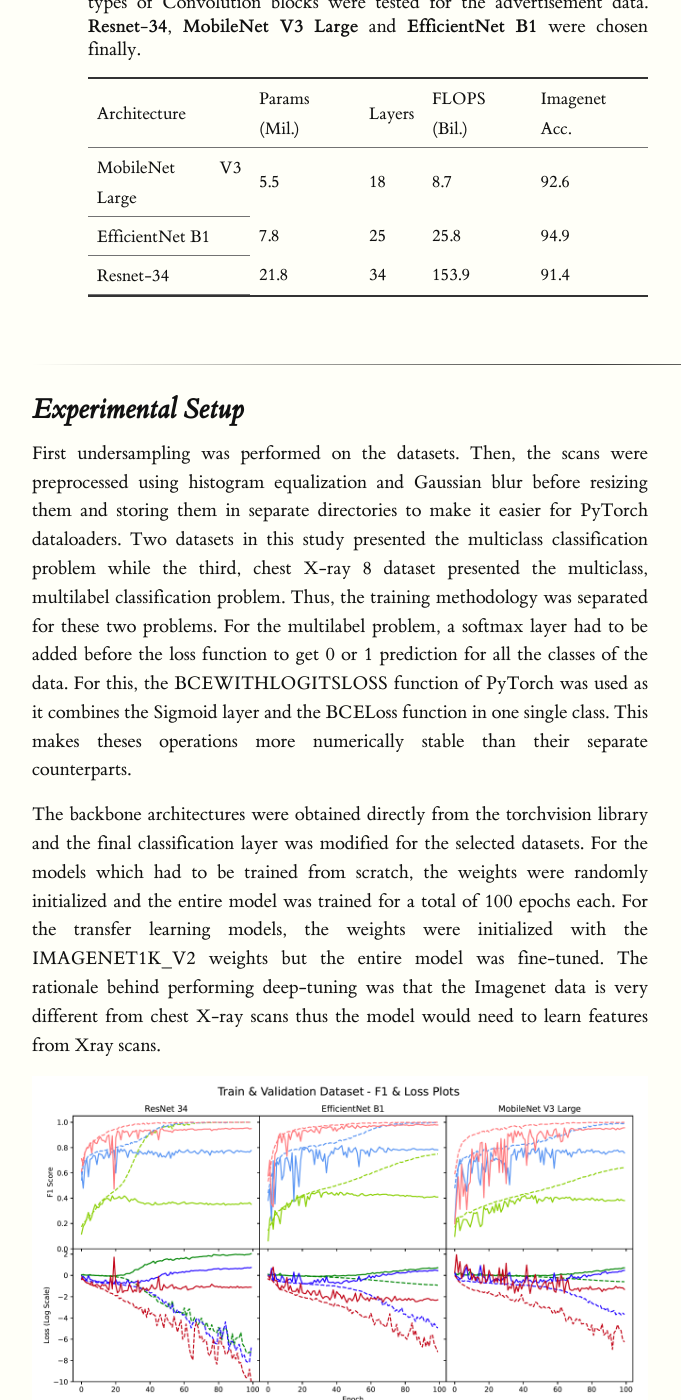
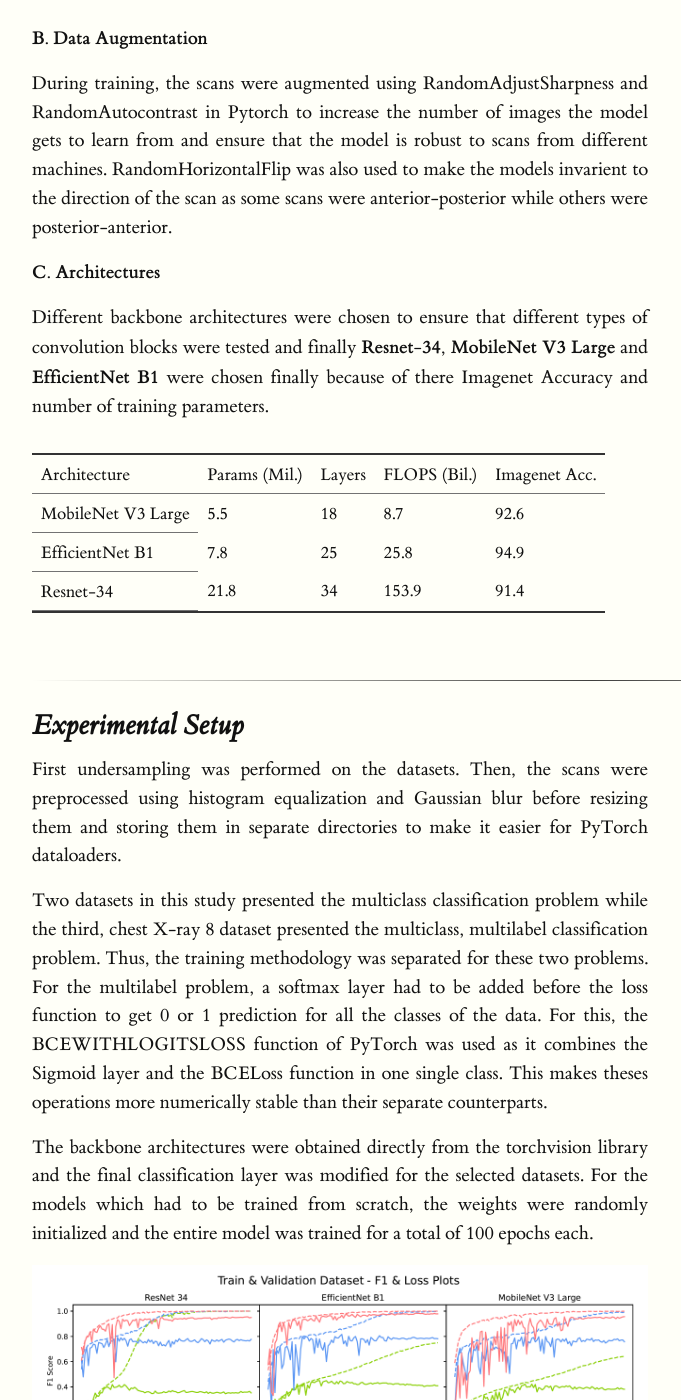
Before and after one commit to coderjolly/coderjolly.github.io, a Jekyll site: the page built from _posts/2022-12-29-chest-x-ray.md, in a window 1280 px wide and 1400 px high, scrolled down 3315 px. Shown: the whole window, without its empty margins (128-809 px from the left). Built offline with Jekyll 4.4.1, drawn with Linux system fonts in a browser that asks for light colours; a style sheet for code colours, icons or effects is not loaded; some of the changed text lies outside the part shown; grey boxes are pictures that could not be loaded.

Commit message:
corrected writings

```diff
--- a/_posts/2022-12-29-chest-x-ray.md
+++ b/_posts/2022-12-29-chest-x-ray.md
@@ -35,25 +35,28 @@ A sample of the dataset can be downloaded from the following [link](https://driv
 ![sample-dataset](/assets/img/chest-x-ray/sample-dataset.png)
 
 ## Methodology
-In this study, 12 models, four for each of the three datasets will be trained. The first three models will be trained from scratch and the fourth model will be trained using transfer learning. The hyperparameters will be fixed across models to produce comparable results. Next, hyperparameters will be tuned to find the best model. Finally, the models will be visualized using t-SNE and Grad-CAM to explain model results.
+In this study, 12 models, four for each of the three datasets will be trained.
+- The first three models will be trained from scratch and the fourth model will be trained using transfer learning. The hyperparameters will be fixed across models to produce comparable results.
+-  Next, hyperparameters will be tuned to find the best model.
+-  Finally, the models will be visualized using t-SNE and Grad-CAM to explain model results.
 
-<ol type="A">
-<li><b>Pre-processing Techniques</b></li>
- Before training, the images were analysed to come up with pre-processing techniques such as <b>Histogram Equalization</b> and <b>Gaussian Blur</b> with a 5x5 kernel as <a href="https://journals.plos.org/plosone/article?id=10.1371/journal.pone.0265949" target="_blank" >Giełczyk et al.</a> showed that this improved the F1 score by 4% for chest X-ray classification. Visually, the contrast of the scan improved and allowed irregularities to stand out as shown in the figure below.
+<b>A. Pre-processing Techniques</b>
+
+Before training, the images were analysed to come up with pre-processing techniques such as <b>Histogram Equalization</b> and <b>Gaussian Blur</b> with a 5x5 kernel as <a href="https://journals.plos.org/plosone/article?id=10.1371/journal.pone.0265949" target="_blank" >Giełczyk et al.</a> showed that this improved the F1 score by 4% for chest X-ray classification. Visually, the contrast of the scan improved and allowed irregularities to stand out as shown in the figure below.
 
 <figure>
-<img src="/assets/img/chest-x-ray/histogram-equilization.png" width=750 height=250>
+<img src="/assets/img/chest-x-ray/histogram-equilization.png" width=700 style="display: block; margin: 0 auto">
 </figure>
 
-<li><b>Data Augmentation</b></li>
-During training, the scans were augmented using RandomAdjustSharpness and RandomAutocontrast in Pytorch to increase the number of images the model gets
-to learn from and ensure that the model is robust to scans from different machines. RandomHorizontalFlip was also used to make the models invarient to the direction
-of the scan as some scans were anterior-posterior while others were posterior-anterior.
+<b>B. Data Augmentation</b>
 
-<li><b>Architectures</b></li>
-Different backbone architectures were chosen to ensure that different types of Convolution blocks were tested for the advertisement data. <b>Resnet-34</b>, <b>MobileNet V3 Large</b> and <b>EfficientNet B1</b> were chosen finally.
+During training, the scans were augmented using RandomAdjustSharpness and RandomAutocontrast in Pytorch to increase the number of images the model gets to learn from and ensure that the model is robust to scans from different machines. RandomHorizontalFlip was also used to make the models invarient to the direction of the scan as some scans were anterior-posterior while others were posterior-anterior.
 
-<!-- <div class="table-wrapper"> -->
+<b>C. Architectures</b>
+
+Different backbone architectures were chosen to ensure that different types of convolution blocks were tested and finally <b>Resnet-34</b>, <b>MobileNet V3 Large</b> and <b>EfficientNet B1</b> were chosen finally because of there Imagenet Accuracy and number of training parameters.
+
+<div class="table-wrapper">
 <table>
         <tr>
             <th> Architecture </th> <th> Params (Mil.)</th> <th> Layers </th> <th> FLOPS (Bil.) </th> <th> Imagenet Acc. </th>
@@ -68,9 +71,7 @@ Different backbone architectures were chosen to ensure that different types of C
             <th> Resnet-34 </th> <td> 21.8 </td> <td> 34  </td> <td> 153.9 </td> <td> 91.4 </td>
         </tr>
 </table>
-<!-- </div> -->
-
-</ol>
+</div>
 
 <br/>
 
@@ -78,15 +79,18 @@ Different backbone architectures were chosen to ensure that different types of C
 
 ## Experimental Setup
 
-First undersampling was performed on the datasets. Then, the scans were preprocessed using histogram equalization and Gaussian blur before resizing them and storing them in separate directories to make it easier for PyTorch dataloaders. Two datasets in this study presented the multiclass classification problem while the third, chest X-ray 8 dataset presented the multiclass, multilabel classification problem. Thus, the training methodology was separated for these two problems. For the multilabel problem, a softmax layer had to be added before the loss function to get 0 or 1 prediction for all the classes of the data. For this, the BCEWITHLOGITSLOSS function of PyTorch was used as it combines the Sigmoid layer and the BCELoss function in one single class. This makes theses operations more numerically stable than their separate counterparts.
+First undersampling was performed on the datasets. Then, the scans were preprocessed using histogram equalization and Gaussian blur before resizing them and storing them in separate directories to make it easier for PyTorch dataloaders.
 
-The backbone architectures were obtained directly from the torchvision library and the final classification layer was modified for the selected datasets. For the models which had to be trained from scratch, the weights were randomly initialized and the entire model was trained for a total of 100 epochs each. For the transfer learning models, the weights were initialized with the IMAGENET1K_V2 weights but the entire model was fine-tuned. The rationale behind performing deep-tuning was that the Imagenet data is very different from chest X-ray scans thus the model would need to learn features from Xray scans.
+Two datasets in this study presented the multiclass classification problem while the third, chest X-ray 8 dataset presented the multiclass, multilabel classification problem. Thus, the training methodology was separated for these two problems. For the multilabel problem, a softmax layer had to be added before the loss function to get 0 or 1 prediction for all the classes of the data. For this, the BCEWITHLOGITSLOSS function of PyTorch was used as it combines the Sigmoid layer and the BCELoss function in one single class. This makes theses operations more numerically stable than their separate counterparts.
+
+The backbone architectures were obtained directly from the torchvision library and the final classification layer was modified for the selected datasets. For the models which had to be trained from scratch, the weights were randomly initialized and the entire model was trained for a total of 100 epochs each.
 
 ![f1&loss_plots](/assets/img/chest-x-ray/f1&loss_9_plots.png)
 
 The above figure represents `Train & Val, F1 & Loss plots for the 9 models`. Initial training runs of the multilabel data produced a zero F1 score due to its highly imbalanced nature. To mitigate this, class wise weights were calculated and used with the loss function. This improved the F1 score considerably. Finally, the best models from each run by validation loss were used to get the test set metrics that are displayed in the tabel below.
 
-<table>
+<div class="table-wrapper">
+    <table>
         <tr>
             <th>Model</th>
             <th colspan="3" class="cmid">Resnet</th>
@@ -142,71 +146,78 @@ The above figure represents `Train & Val, F1 & Loss plots for the 9 models`. Ini
          <td> 31 </td>
       </tr>
     </table>
+</div>
 
-### Results Analysis
+### Result Analysis
 
 &#8226; It is clear that going from a smaller architecture to a bigger architecture, makes the model start to overfit earlier. The MobileNet model was the most unstable among the three and also took more epochs to reach the minima. The **EfficientNet** algorithm performs best for the COVID and Chest X-ray 8 dataset and all three architectures performed similar for the pneumonia dataset. This shows that the compound scaling of EfficientNet gives good results for chest X-ray data. <br/>
+
 &#8226; The X-ray 8 dataset performed the worst among the three datasets which could be due to the high number of classes, class imbalance and the multilabel nature of the problem. Surprisingly, the pneumonia dataset performed worse than the COVID + pneumonia dataset which indicates that COVID cases are easier to distinguish from pneumonia cases. <br/>
+
 &#8226; It can be seen that the MobileNet architecture was the fastest to train per epoch. It consistantly took less time per epoch but, if number of epochs required to converge is considered, it does not train the fastest all the time. It is also evident that ResNet converged the fastest at half the number of epochs compared with other models. <br/>
+
 &#8226; EfficientNet models perform the best in terms of the overall F1 score on the test set with the exception of the Pneumonia dataset where surprisingly MobileNet performed the best. An F1 score of 0.8 for the pneumonia dataset was obtained, 0.98 for the COVID-19 dataset and 0.46 for the multilabel chest X-ray 8 dataset.
 
 <hr class="slender">
 
 ## Transfer Learning
 
-As **EfficientNet** gave the best for COVID and chest X-ray 8 dataset, it was chosen for transfer learning. The model was trained from scratch with ImageNet weights and was applied for classification on the COVID, Pneumonia and Chest X-ray 8 datasets.
+As **EfficientNet** gave the best for COVID and chest X-ray 8 dataset, it was chosen for transfer learning. The model was trained from scratch with ImageNet weights and was applied for classification on the COVID, Pneumonia and Chest X-ray 8 datasets. For the transfer learning models, the weights were initialized with the IMAGENET1K_V2 weights but the entire model was fine-tuned. The rationale behind performing deep-tuning was that the Imagenet data is very different from chest X-ray scans thus the model would need to learn features from Xray scans.
 
 ![f1&loss_plots](/assets/img/chest-x-ray/f1&loss_transfer_plots.png)
 
-<table>
-        <tr>
-            <th>Model</th>
-            <th colspan="3">EfficientNet-Transfer Learning</th>
-        </tr>
-        <tr>
-            <th>Dataset</th>
-            <th>F1 Score</th>
-            <th>Time</th>
-            <th>Epoch</th>
-        </tr>
-        <tr>
-            <th> Pneumonia </th>
-            <td> 0.782 </td>
-            <td> 114 </td>
-            <td> 70 </td>
-        </tr>
-        <tr>
-            <th> COVID </th>
-            <td> 0.978 </td>
-            <td> 56 </td>
-            <td> 43 </td>
-        </tr>
-        <tr>
-            <th> X-Ray 8 </th>
-            <td> <b> 0.457 </b> </td>
-            <td> 13,813 </td>
-            <td> 29 </td>
-        </tr>
-</table>
+The figure below represents `Train & Val, F1 & Loss plots for the 3 transfer learning models`. It can be seen that the transfer learning model had a much better start than the randomly initialized model. It also converged much quicker than the model trained from scratch. For the Pneumonia dataset, the model trained from scratch was highly unstable at the start and could not catch up to the transfer learning model even after 100 epochs in terms of the F1 score.
 
-The above figure represents `Train & Val, F1 & Loss plots for the 3 transfer learning models`. It can be seen that the transfer learning model had a much better start than the randomly initialized model. It also converged much quicker than the model trained from scratch. For the Pneumonia dataset, the model trained from scratch was highly unstable at the start and could not catch up to the transfer learning model even after 100 epochs in terms of the F1 score. The results are shown in the table below.
+<div class="table-wrapper">
+    <table>
+            <tr>
+                <th>Model</th>
+                <th colspan="3">EfficientNet-Transfer Learning</th>
+            </tr>
+            <tr>
+                <th>Dataset</th>
+                <th>F1 Score</th>
+                <th>Time</th>
+                <th>Epoch</th>
+            </tr>
+            <tr>
+                <th> Pneumonia </th>
+                <td> 0.782 </td>
+                <td> 114 </td>
+                <td> 70 </td>
+            </tr>
+            <tr>
+                <th> COVID </th>
+                <td> 0.978 </td>
+                <td> 56 </td>
+                <td> 43 </td>
+            </tr>
+            <tr>
+                <th> X-Ray 8 </th>
+                <td> <b> 0.457 </b> </td>
+                <td> 13,813 </td>
+                <td> 29 </td>
+            </tr>
+    </table>
+</div>
 
-### Transfer Learning Observations
+### Transfer Learning Analysis
 
-The transfer learning models converged quicker than the other models with the exception of the Pneumonia dataset. Another observation is that the EfficientNet model takes the longest to train per epoch even though the number of trainable parameters is nowhere close to ResNet.
+&#8226; The transfer learning models converged quicker than the other models with the exception of the Pneumonia dataset. Another observation is that the EfficientNet model takes the longest to train per epoch even though the number of trainable parameters is nowhere close to ResNet.
 
-Also, MobileNet isn’t as fast to train as expected when compared to ResNet even though it has 4 times the learnable paramenters. This could be due to two reasons, depthwise convolutions are not optimized in the version of PyTorch and
+&#8226; Also, MobileNet isn’t as fast to train as expected when compared to ResNet even though it has 4 times the learnable paramenters. This could be due to two reasons, depthwise convolutions are not optimized in the version of PyTorch and
 CUDA used and training is getting CPU bound due to the data augmentation before each training run which would take the same amount of time for all the models.
 
 <hr class="slender">
 
 ## T-SNE and Confusion Matrices
 
-The figures below represent `T-SNE and Confusion matrices for the test set of the Pneumonia dataset`.
+The figures below represent `T-SNE and Confusion matrices for the test set of the Pneumonia dataset.`
 
 ![t-sne-all-pneumonia](/assets/img/chest-x-ray/t-sne-all-pneumonia.png)
 
 These t-SNE plots and confusion matrices show that the models are able to differentiate well between the normal and pneumonia classes but struggle with the viral pneumonia vs bacterial pneumonia classification. MobileNet performs better but the EfficientNet transfer learning model creates better separation of classes.
+
 Thus, even though MobileNet performs better in this case, the EfficientNet transfer learning model would generalize well on new unseen data. This is correlated in the confusion matrix where the transfer learning and MobileNet models perform the best.
 
 Similarly, for the figure represents `T-SNE and Confusion matrices for the test set of the COVID dataset`.
@@ -235,16 +250,17 @@ Now, comparing it to the gradCAM visulization of the COVID dataset. The figure b
 
 ## Ablation Study
 
-For the ablative study, the COVID dataset was chosen along with the EfficientNet B1 architecture trained from scratch. The learning rates chosen for the study are 0.001, 0.005, 0.01, 0.05, and 0.1.
+For the ablative study, the COVID dataset was chosen along with the EfficientNet B1 architecture trained from scratch. The learning rates chosen for the study are `0.001, 0.005, 0.01, 0.05, and 0.1.`
 
 ![ablation-study](/assets/img/chest-x-ray/ablation-study.png)
 
-- &#8226; From the training and validation F1 score and loss plots given in the figure above. it is seen that a very high learning rate of 0.1 is highly unstable and prevents the model from reaching close to global minima. Similarly, learning rate of 0.05 also prevented the model from converging on the validation set even after 100 epochs.
-- &#8226; The other three learning rates all converged on the validation set but, the learning rate of 0.001 was the most stable and reached the highest F1 score earliest. On the other hand, learning rate of 0.01 performed marginally better on the loss plot.
+&#8226; From the training and validation F1 score and loss plots given in the figure above. it is seen that a very high learning rate of 0.1 is highly unstable and prevents the model from reaching close to global minima. Similarly, learning rate of 0.05 also prevented the model from converging on the validation set even after 100 epochs.
+
+&#8226; The other three learning rates all converged on the validation set but, the learning rate of 0.001 was the most stable and reached the highest F1 score earliest. On the other hand, learning rate of 0.01 performed marginally better on the loss plot.
 
 ![ablation-study-graph](/assets/img/chest-x-ray/ablation-study-graph.png)
 
-- &#8226; From the figure above it can be seen that the best performing learning rate is 0.001 on the F1 score of the test set with 0.005, 0.01 close seconds and 0.05, 0.1 performing the worst. This matches the results of the validation set. Thus, a learning rate of 0.001 performs the best on the COVID dataset with transfer learning.
+&#8226; From the figure above it can be seen that the best performing learning rate is 0.001 on the F1 score of the test set with 0.005, 0.01 close seconds and 0.05, 0.1 performing the worst. This matches the results of the validation set. Thus, a learning rate of 0.001 performs the best on the COVID dataset with transfer learning.
 
 <!-- ## Conclusion
 It was observed that MobileNet takes the least amount of time to train while ResNet converges the fastest. Also, EfficientNet performs the best most of the times on Chest X-ray scans. An F1 score of 0.8 for the pneumonia dataset was obtained, 0.98 for the COVID-19 dataset and 0.46 for the multilabel chest X-ray 8 dataset. -->
```
Also changed, not shown: other parts of _posts/2022-12-29-chest-x-ray.md (+8 -4 lines), _posts/2023-04-10-processing-ads.md (+6 -2 lines).
